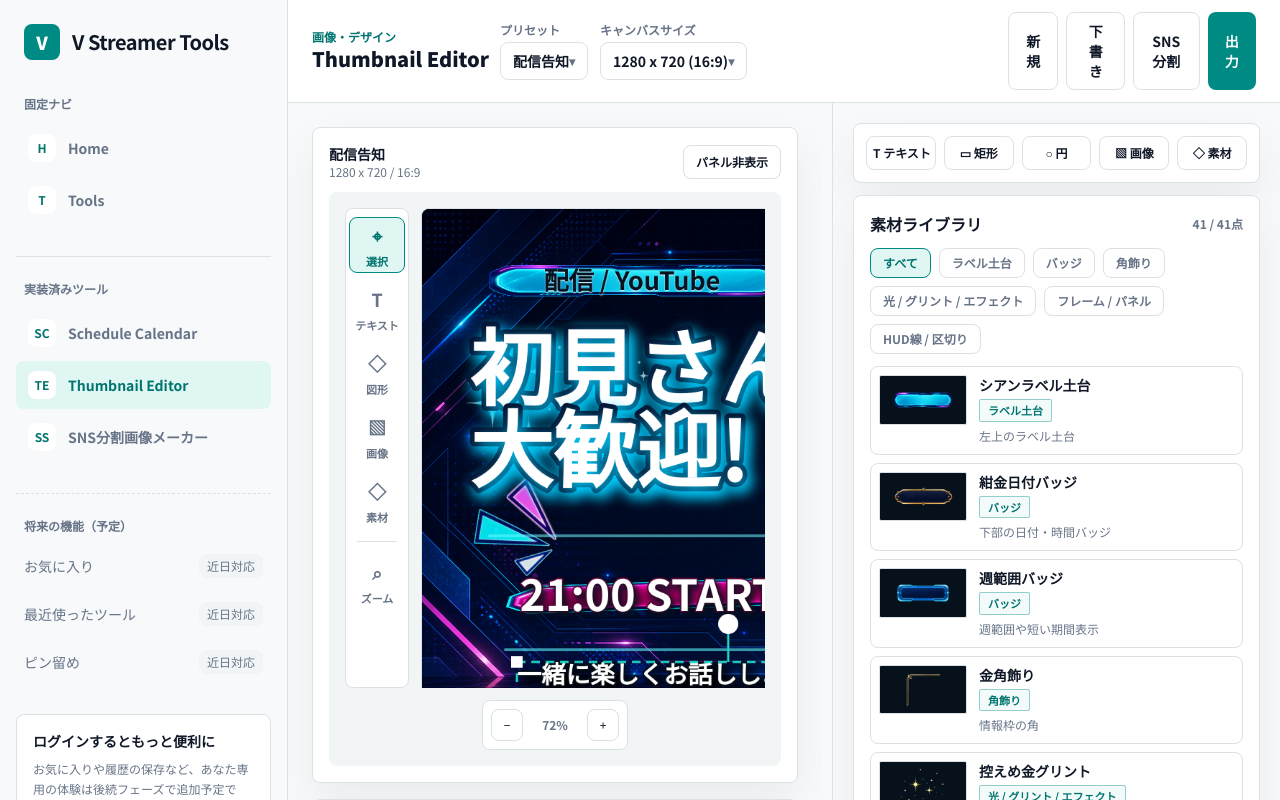
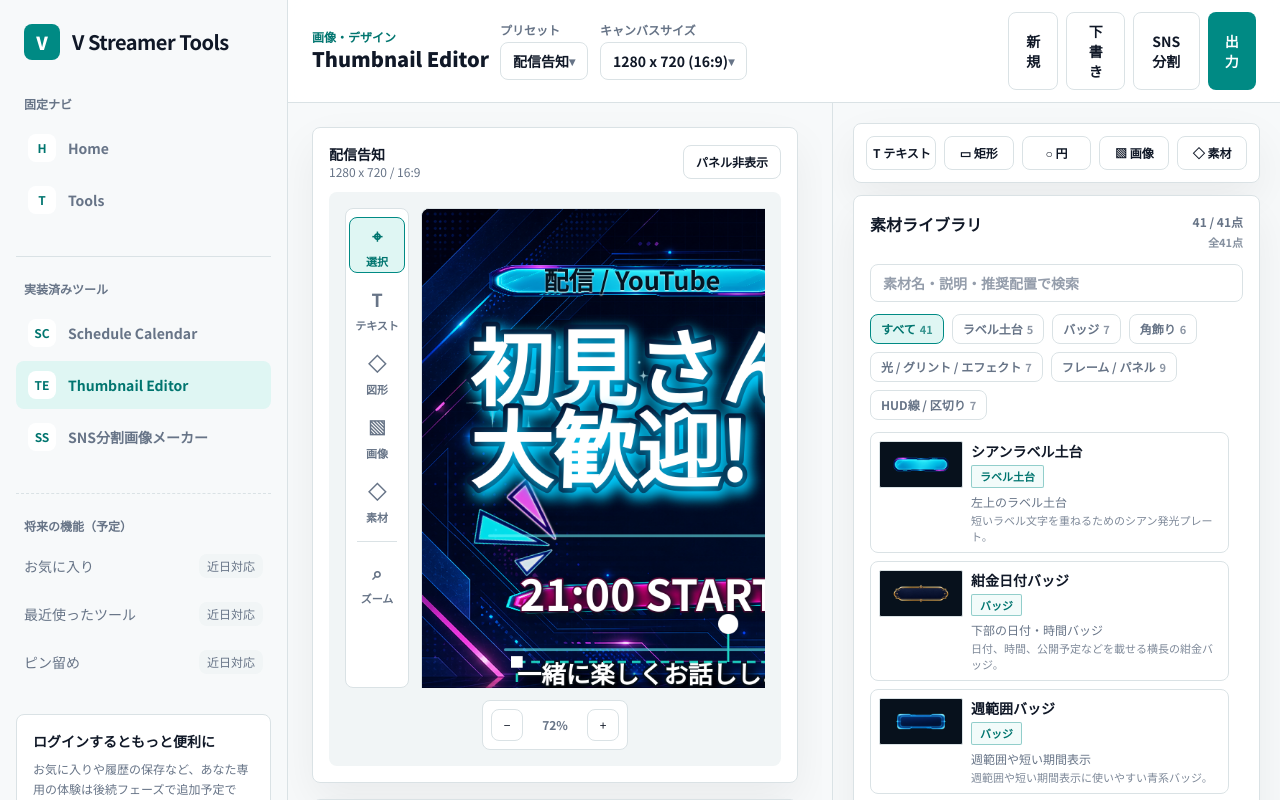
Before and after one commit to kurodev-web-tools/tool-portal, a Next.js app: page /tools/thumbnail-editor in a window 1280 px wide. Built offline with nearby package versions, Linux system fonts and the light colour scheme; a web font is replaced by a local one.

Commit message:
Polish thumbnail material library UX

```diff
--- a/components/thumbnail-editor/ThumbnailEditorApp.tsx
+++ b/components/thumbnail-editor/ThumbnailEditorApp.tsx
@@ -249,6 +249,7 @@ const getWeeklyScheduleLayerGroup = (layer: ThumbnailLayer) => {
 };
 const thumbnailPresetCategories = Array.from(new Set(thumbnailPresets.map((preset) => preset.category))) as ThumbnailPresetCategory[];
 const thumbnailPresetUsageLabels = Array.from(new Set(thumbnailPresets.map((preset) => preset.usageLabel)));
+const normalizeMaterialSearchText = (value: string) => value.trim().toLocaleLowerCase("ja-JP");
 const getPresetsByIds = (presetIds: ThumbnailPresetId[]) =>
   presetIds
     .map((presetId) => thumbnailPresets.find((preset) => preset.id === presetId))
@@ -770,8 +771,9 @@ export function ThumbnailEditorApp() {
       showToast("error", "素材を追加できませんでした。");
       return;
     }
+    const material = thumbnailMaterialLibrary.find((item) => item.id === materialId);
     addLayer(layer);
-    showToast("success", "素材レイヤーを追加しました。");
+    showToast("success", material ? `「${material.name}」を素材レイヤーとして追加しました。` : "素材レイヤーを追加しました。");
   };
 
   const moveLayer = (layerId: string, direction: "front" | "back") => {
@@ -1502,30 +1504,70 @@ function QuickAddBar({
 
 function MaterialLibraryPanel({ onAdd }: { onAdd: (id: string) => void }) {
   const [selectedCategory, setSelectedCategory] = useState<ThumbnailMaterialCategory | "all">("all");
+  const [materialSearchQuery, setMaterialSearchQuery] = useState("");
   const materialCategories = useMemo(
     () => Array.from(new Set(thumbnailMaterialLibrary.map((material) => material.category))) as ThumbnailMaterialCategory[],
     []
   );
+  const materialCategoryCounts = useMemo(() => {
+    const counts = Object.fromEntries(materialCategories.map((category) => [category, 0])) as Record<ThumbnailMaterialCategory, number>;
+    for (const material of thumbnailMaterialLibrary) {
+      counts[material.category] += 1;
+    }
+    return counts;
+  }, [materialCategories]);
   const filteredMaterials = useMemo(
-    () => thumbnailMaterialLibrary.filter((material) => selectedCategory === "all" || material.category === selectedCategory),
-    [selectedCategory]
-  );
+    () => {
+      const query = normalizeMaterialSearchText(materialSearchQuery);
+      return thumbnailMaterialLibrary.filter((material) => {
+        if (selectedCategory !== "all" && material.category !== selectedCategory) {
+          return false;
+        }
+        if (!query) {
+          return true;
+        }
+        return normalizeMaterialSearchText(
+          [material.name, material.description, material.recommendedPlacement, thumbnailMaterialCategoryLabels[material.category]].join(" ")
+        ).includes(query);
+      });
+    },
+    [materialSearchQuery, selectedCategory]
+  );
+  const selectedCategoryCount = selectedCategory === "all" ? thumbnailMaterialLibrary.length : materialCategoryCounts[selectedCategory];
 
   return (
-    <section className="panel space-y-3 p-4">
-      <div className="flex items-center justify-between gap-3">
+    <section className="panel space-y-3 p-3 md:p-4">
+      <div className="flex items-start justify-between gap-3">
         <h2 className="text-base font-black text-foreground">素材ライブラリ</h2>
-        <p className="text-xs font-bold text-muted">{filteredMaterials.length} / {thumbnailMaterialLibrary.length}点</p>
+        <p className="shrink-0 text-right text-xs font-bold leading-5 text-muted">
+          {filteredMaterials.length} / {selectedCategoryCount}点
+          <span className="block text-[11px] font-bold text-muted/80">全{thumbnailMaterialLibrary.length}点</span>
+        </p>
       </div>
-      <div className="flex flex-wrap gap-2">
+      <label className="block">
+        <span className="sr-only">素材名・説明・推奨配置で検索</span>
+        <input
+          className="w-full rounded-base border border-border bg-surface px-3 py-2 text-sm font-bold text-foreground outline-none transition placeholder:text-muted/70 focus:border-primary focus:bg-primary-soft/20"
+          type="search"
+          value={materialSearchQuery}
+          onChange={(event) => setMaterialSearchQuery(event.target.value)}
+          placeholder="素材名・説明・推奨配置で検索"
+          aria-label="素材名・説明・推奨配置で検索"
+        />
+      </label>
+      <div className="scrollbar-accent flex gap-2 overflow-x-auto pb-1 [scrollbar-gutter:stable] min-[520px]:flex-wrap min-[520px]:overflow-visible min-[520px]:pb-0">
         {[
-          { id: "all", label: "すべて" },
-          ...materialCategories.map((category) => ({ id: category, label: thumbnailMaterialCategoryLabels[category] }))
+          { id: "all", label: "すべて", count: thumbnailMaterialLibrary.length },
+          ...materialCategories.map((category) => ({
+            id: category,
+            label: thumbnailMaterialCategoryLabels[category],
+            count: materialCategoryCounts[category]
+          }))
         ].map((option) => (
           <button
             key={option.id}
             className={[
-              "rounded-base border px-3 py-1.5 text-xs font-bold transition",
+              "shrink-0 rounded-base border px-2.5 py-1.5 text-xs font-bold transition",
               selectedCategory === option.id ? "border-primary bg-primary-soft text-primary-strong" : "border-border bg-surface text-muted hover:text-foreground"
             ].join(" ")}
             type="button"
@@ -1533,14 +1575,15 @@ function MaterialLibraryPanel({ onAdd }: { onAdd: (id: string) => void }) {
             aria-pressed={selectedCategory === option.id}
           >
             {option.label}
+            <span className="ml-1 text-[11px] opacity-75">{option.count}</span>
           </button>
         ))}
       </div>
-      <div className="grid gap-2">
+      <div className="scrollbar-accent grid max-h-[min(60vh,38rem)] gap-2 overflow-y-auto pr-1 [scrollbar-gutter:stable]">
         {filteredMaterials.map((material) => (
           <button
             key={material.id}
-            className="grid grid-cols-[5.5rem_minmax(0,1fr)] gap-3 rounded-base border border-border bg-surface p-2 text-left transition hover:border-primary hover:bg-primary-soft/35"
+            className="grid grid-cols-[4.75rem_minmax(0,1fr)] gap-2 rounded-base border border-border bg-surface p-2 text-left transition hover:border-primary hover:bg-primary-soft/35 md:grid-cols-[5.25rem_minmax(0,1fr)]"
             type="button"
             onClick={() => onAdd(material.id)}
             aria-label={`${material.name}を素材として追加`}
@@ -1558,10 +1601,16 @@ function MaterialLibraryPanel({ onAdd }: { onAdd: (id: string) => void }) {
               <span className="mt-1 inline-flex rounded-sm border border-primary/40 bg-primary-soft/40 px-2 py-0.5 text-[11px] font-bold text-primary-strong">
                 {thumbnailMaterialCategoryLabels[material.category]}
               </span>
-              <span className="mt-1 line-clamp-2 block text-xs leading-5 text-muted">{material.recommendedPlacement}</span>
+              <span className="mt-1 line-clamp-1 block text-xs leading-5 text-muted">{material.recommendedPlacement}</span>
+              <span className="line-clamp-1 block text-[11px] leading-4 text-muted/85">{material.description}</span>
             </span>
           </button>
         ))}
+        {filteredMaterials.length === 0 ? (
+          <div className="rounded-base border border-dashed border-border bg-surface-muted/40 px-3 py-5 text-center text-xs font-bold leading-5 text-muted">
+            条件に合う素材はありません。
+          </div>
+        ) : null}
       </div>
     </section>
   );
--- a/scripts/thumbnail-material-assets-contract.mjs
+++ b/scripts/thumbnail-material-assets-contract.mjs
@@ -563,5 +563,10 @@ for (const preset of lib.thumbnailPresets) {
 assert.ok(componentSource.includes("MaterialLibraryPanel"), "Thumbnail Editor renders a material library panel");
 assert.ok(componentSource.includes("onMaterial"), "quick add controls expose material insertion");
 assert.ok(componentSource.includes("thumbnailMaterialLibrary"), "component uses the shared material library data");
+assert.ok(componentSource.includes("materialSearchQuery"), "material library keeps local search state");
+assert.ok(componentSource.includes("素材名・説明・推奨配置で検索"), "material library exposes lightweight search copy");
+assert.ok(componentSource.includes("materialCategoryCounts"), "material library shows category counts");
+assert.ok(componentSource.includes("max-h-[min(60vh,38rem)]"), "material library keeps dense results scrollable");
+assert.ok(componentSource.includes("material.description"), "material cards keep descriptions visible and searchable");
 
 console.log("thumbnail material asset contract checks passed");
```
Also changed, not shown: 1 other file (tests, documents, lock files or other folders).
